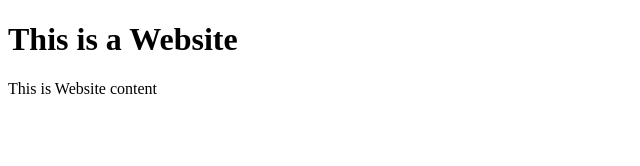
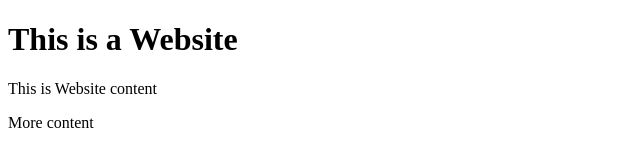
Before and after one commit to 22127251/CICD_test_0, a plain HTML site: page index.html in a window 1280 px wide. Shown: the whole page, without its empty margins (0-640 px from the left). Drawn offline with Linux system fonts and the light colour scheme.

Commit message:
change index.html and jenkinsfile

```diff
--- a/index.html
+++ b/index.html
@@ -5,6 +5,7 @@
 
     <h1>This is a Website</h1>
     <p>This is Website content</p>
+    <p>More content</p>
 
 </body>
 
```
Also changed, not shown: 1 other file.
